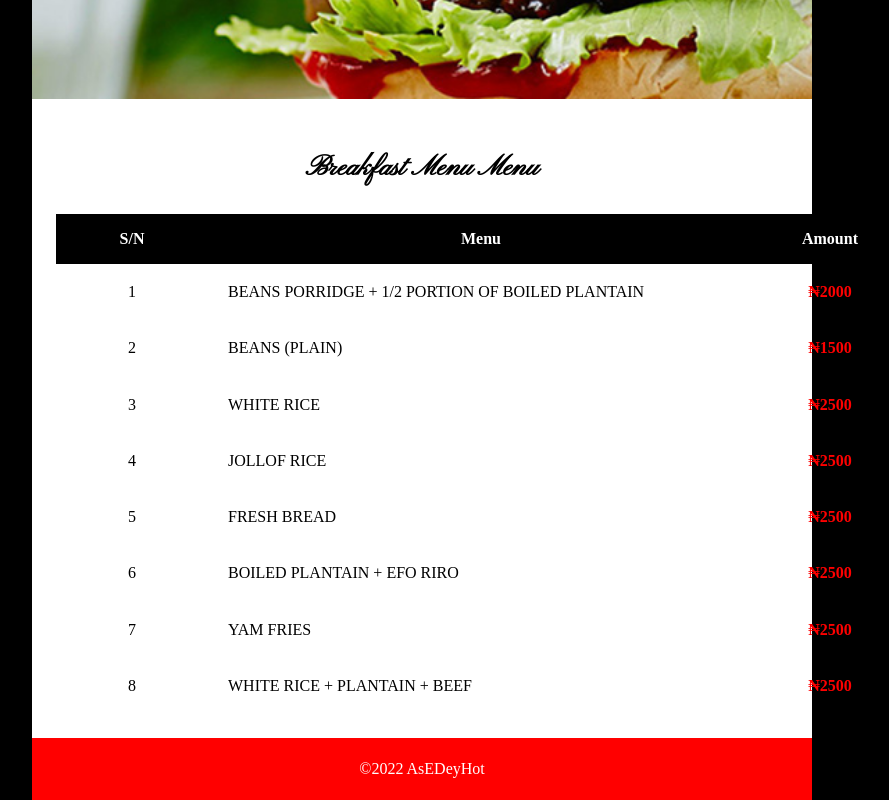
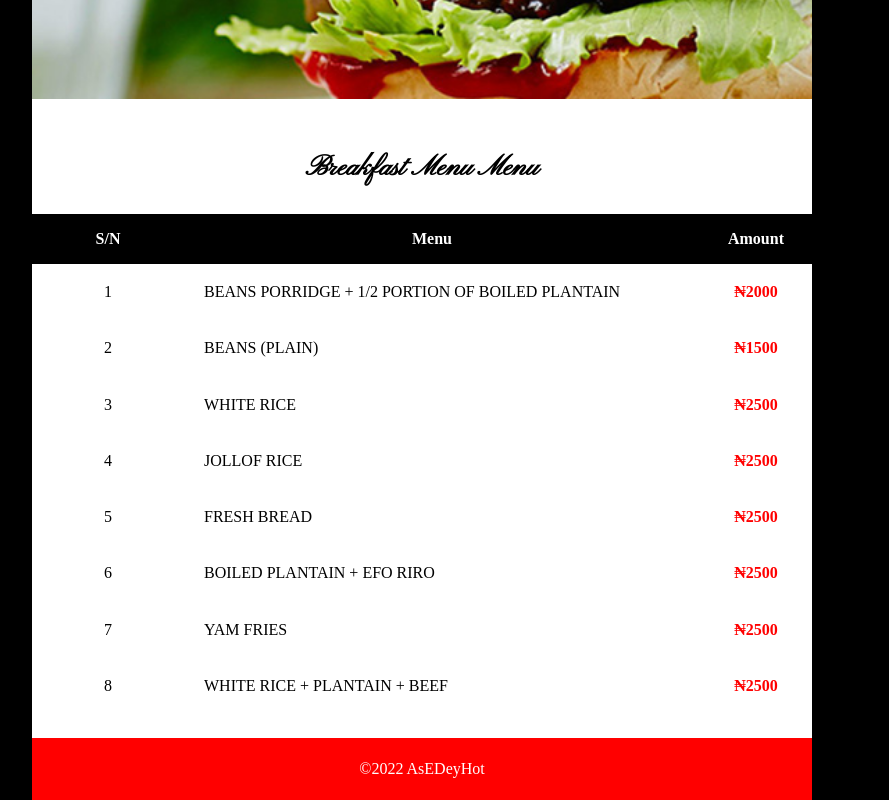
Before and after one commit to Temiawaye/repo-ass1, a plain HTML site: page index.html in a window 1280 px wide. Shown: the part 377-1177 px from the top of the page, without its empty margins (218-1107 px from the left). Drawn offline with Linux system fonts and the light colour scheme.

Commit message:
new changes

```diff
--- a/css/style.css
+++ b/css/style.css
@@ -7,6 +7,7 @@ body{
 
 #mainb {
 	background-color: white;
+	width: 850;
 
 }
 
@@ -47,13 +48,16 @@ header{
 #table{
 	align-content: center;
 	/* margin-left: 200px; */
-	width: 850px;
+	width: 800px;
+	border: 2;
 	height: 500px;
 	/* margin-bottom: 50px; */
 	/* border-style: solid 1; */
 	margin-left: 24px;
 	margin-bottom: 24px;
 	border-collapse: collapse;
+	margin-left: auto;
+	margin-right: auto;
 }
 
 /*.table{
```
